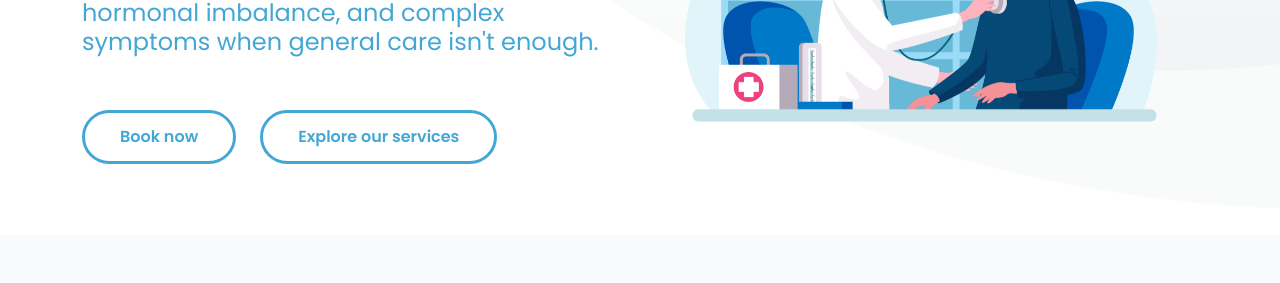
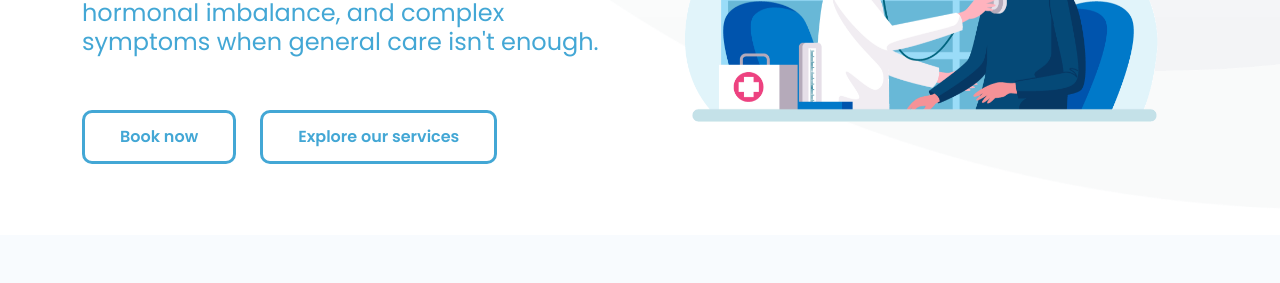
Before and after one commit to benchowsg/clinic, a Jekyll site: the page built from test-index2026.html, in a window 1280 px wide. Shown: the part 383-666 px from the top of the page. Built offline with Jekyll 4.4.1, drawn with Linux system fonts in a browser that asks for light colours.

Commit message:
Update bs5-migration.css

```diff
--- a/assets/css/bs5-migration.css
+++ b/assets/css/bs5-migration.css
@@ -149,7 +149,7 @@
   color: #43a7d5 !important;
   /* This 3px solid line is what was missing */
   border: 3px solid #43a7d5 !important;
-  border-radius: 50px !important;
+  border-radius: 10px !important;
   padding: 12px 35px !important;
   font-weight: 600 !important;
   text-decoration: none !important;
@@ -168,7 +168,7 @@
   color: #43a7d5 !important;
   /* This 3px solid line is what was missing */
   border: 3px solid #43a7d5 !important;
-  border-radius: 50px !important;
+  border-radius: 10px !important;
   padding: 12px 35px !important;
   font-weight: 600 !important;
   text-decoration: none !important;
```
